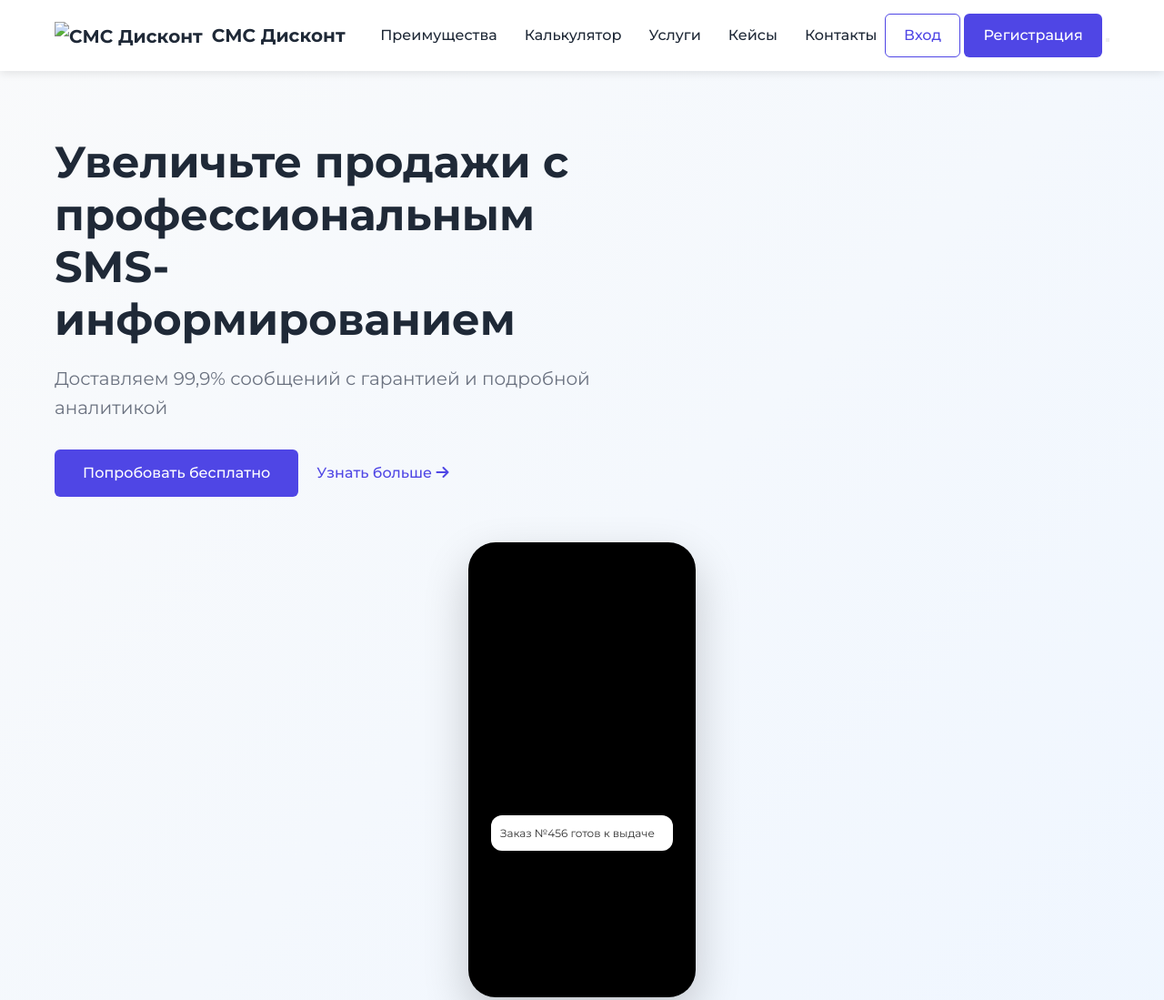
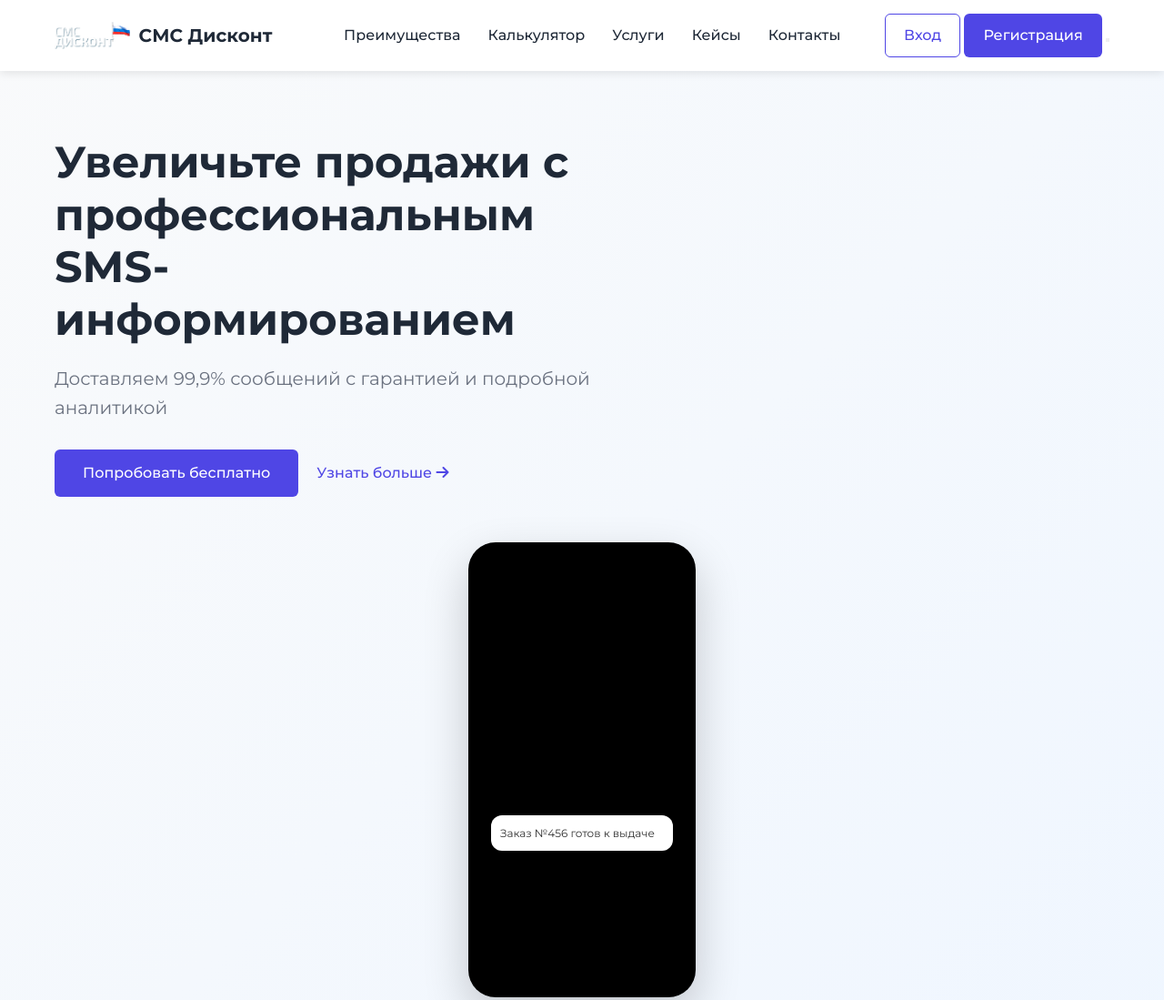
Before and after one commit to RuslanRuslan89/sms1, a plain HTML site: page index.html in a window 1280 px wide. Shown: the top 1099 px of the page at 91% size. Drawn offline with nearby package versions, Linux system fonts and the light colour scheme.

Commit message:
Update index.html

```diff
--- a/index.html
+++ b/index.html
@@ -13,7 +13,7 @@
         <div class="container">
             <div class="header__inner">
                 <a href="/" class="logo">
-                    <img src="img/logo.svg" alt="СМС Дисконт">
+                    <img src="https://github.com/RuslanRuslan89/sms1/blob/main/img/logo.png?raw=true" alt="СМС Дисконт">
                     <span>СМС Дисконт</span>
                 </a>
                 <nav class="nav">
```
